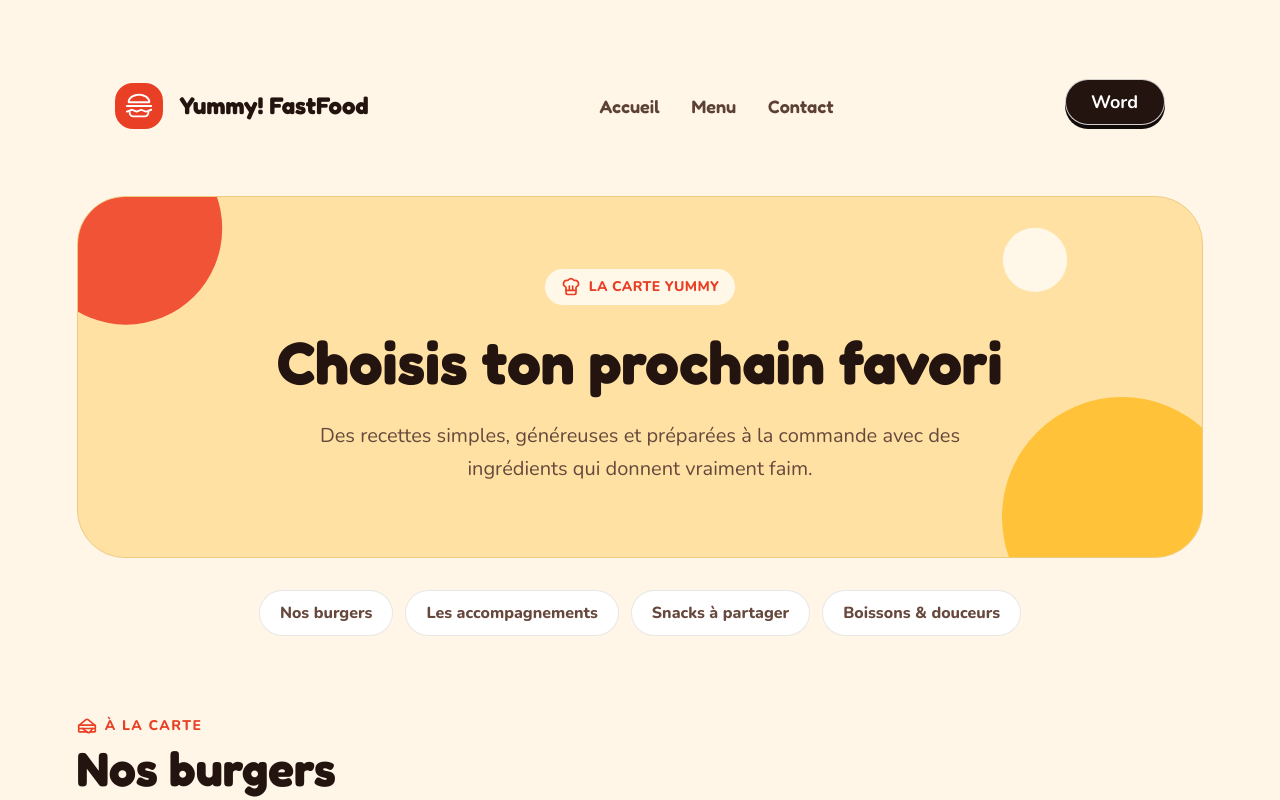
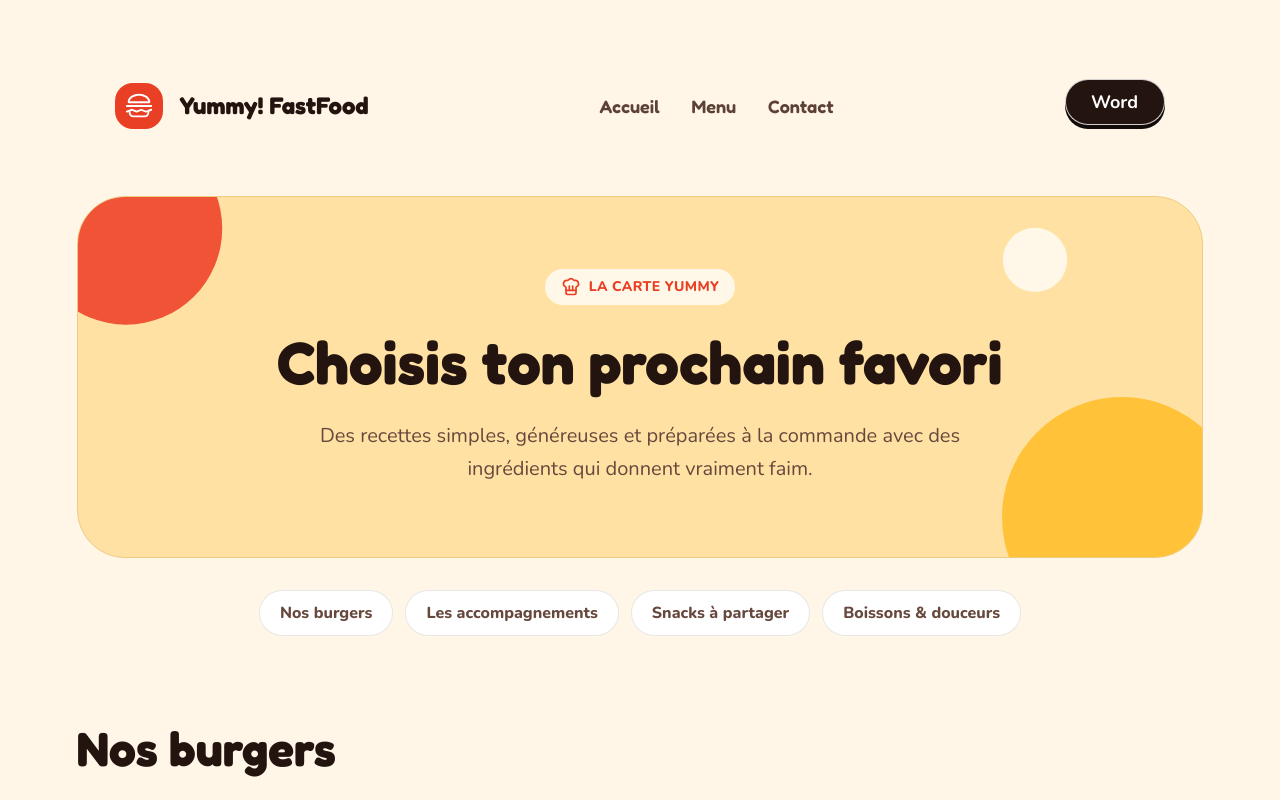
Before and after one commit to mylanlegenie/yummy, a Next.js app: page /menu in a window 1280 px wide. Shown: the top 800 px of the page. Built offline with nearby package versions, Linux system fonts and the light colour scheme.

Commit message:
delete some text

```diff
--- a/src/app/menu/page.tsx
+++ b/src/app/menu/page.tsx
@@ -92,11 +92,6 @@ export default function Menu() {
                 <Reveal>
                   <div className="mb-8 flex flex-col items-center text-center sm:flex-row sm:items-end sm:justify-between sm:text-left">
                     <div>
-                      <div
-                        className={`${nunito.className} flex items-center justify-center gap-2 text-sm font-extrabold uppercase tracking-widest text-[#E83F25] sm:justify-start`}
-                      >
-                        <CategoryIcon className="size-5" />À la carte
-                      </div>
                       <h2
                         className={`${fredoka.className} mt-2 text-4xl font-bold text-[#23140F] sm:text-5xl`}
                       >
```
